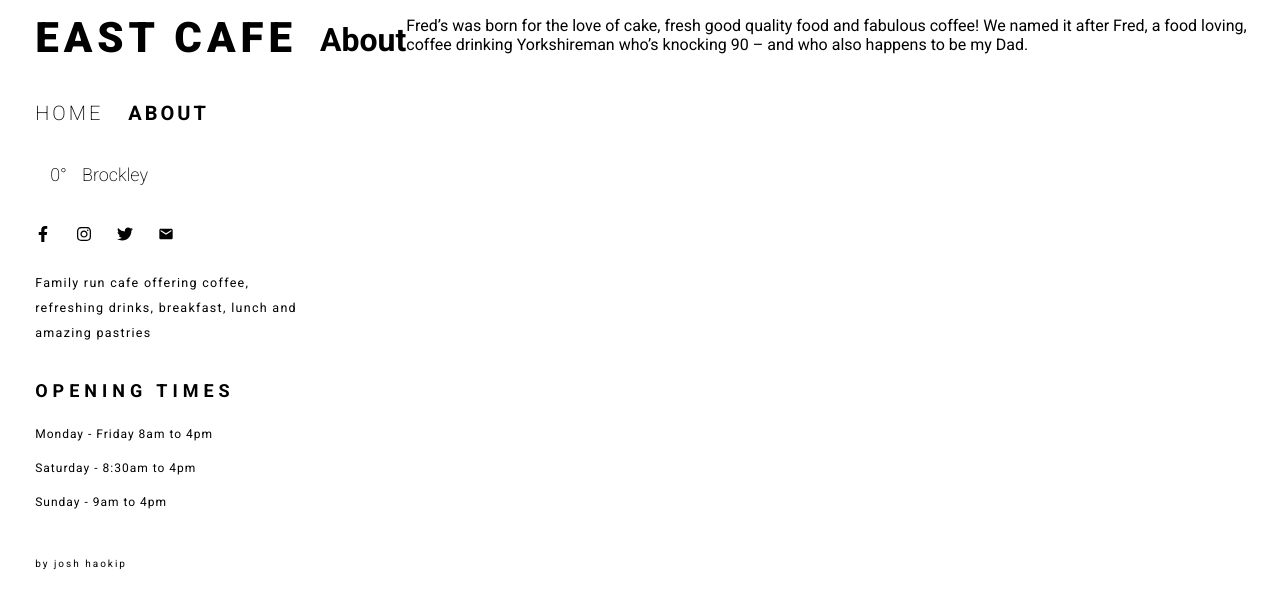
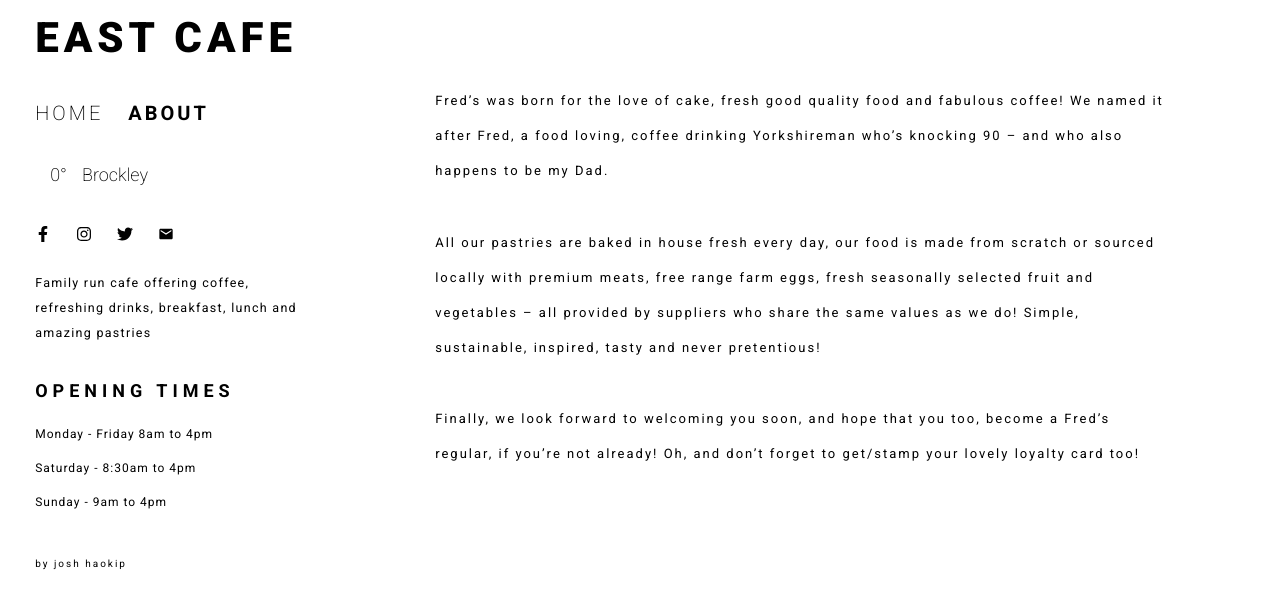
Before and after one commit to JoshHaokip/freds, a React (Create React App) app: page /about in a window 1280 px wide. Shown: the top 608 px of the page. Built offline with nearby package versions, Linux system fonts and the light colour scheme; no server answers; a web font is replaced by a local one.

Commit message:
About: Added text and styling to the page

```diff
--- a/src/components/AboutContainer/AboutContainer-styles.js
+++ b/src/components/AboutContainer/AboutContainer-styles.js
@@ -6,6 +6,20 @@ export const ContainerWrapper = styled.div`
     float: right;
     background-color: white;
     display: flex;
+    flex-direction: column;
     justify-content: center;
 
 `
+
+export const TextWrapper = styled.div`
+
+    margin: 5% 12% 0% 12%;
+    letter-spacing: 2px;
+    line-height: 35px;
+    font-size: 13px;
+
+    p {
+        margin-top: 5%;
+    }
+
+`
--- a/src/components/AboutContainer/AboutContainer.js
+++ b/src/components/AboutContainer/AboutContainer.js
@@ -1,16 +1,31 @@
 import React from 'react';
-import { ContainerWrapper } from './AboutContainer-styles'
+import { ContainerWrapper, TextWrapper } from './AboutContainer-styles'
 
 export const AboutContainer = () => {
     return (
         <ContainerWrapper>
 
-            <h1>About</h1>
+            <TextWrapper>
 
-            <p>
-            Fred’s was born for the love of cake, fresh good quality food and fabulous coffee! We named it after Fred, a food loving, coffee drinking Yorkshireman who’s knocking 90 – and who also happens to be my Dad.
-            </p>
+                <main>
+                    <p>
+                        Fred’s was born for the love of cake, fresh good quality food and fabulous coffee! We named it after Fred, a food loving, coffee drinking Yorkshireman who’s knocking 90 – and who also happens to be my Dad.
+                    </p>
 
+                    <p>
+                        All our pastries are baked in house fresh every day, our food is made from scratch or sourced locally with premium meats, free range farm eggs, fresh seasonally selected fruit and vegetables – all provided by suppliers who share the same values as we do! Simple, sustainable, inspired, tasty and never pretentious!
+                    </p>
+
+                    <p>
+                        Finally, we look forward to welcoming you soon, and hope that you too, become a Fred’s regular, if you’re not already! Oh, and don’t forget to get/stamp your lovely loyalty card too!
+                    </p>
+
+
+
+
+                </main>
+
+            </TextWrapper>
 
         </ContainerWrapper>
     )
--- a/src/components/Weather/weather.js
+++ b/src/components/Weather/weather.js
@@ -21,6 +21,7 @@ export const Weather = () => {
         .then(res => res.json())
         .then(result => {
             setWeatherData(result);
+            console.log(result)
         })
 
     }, [])
```
